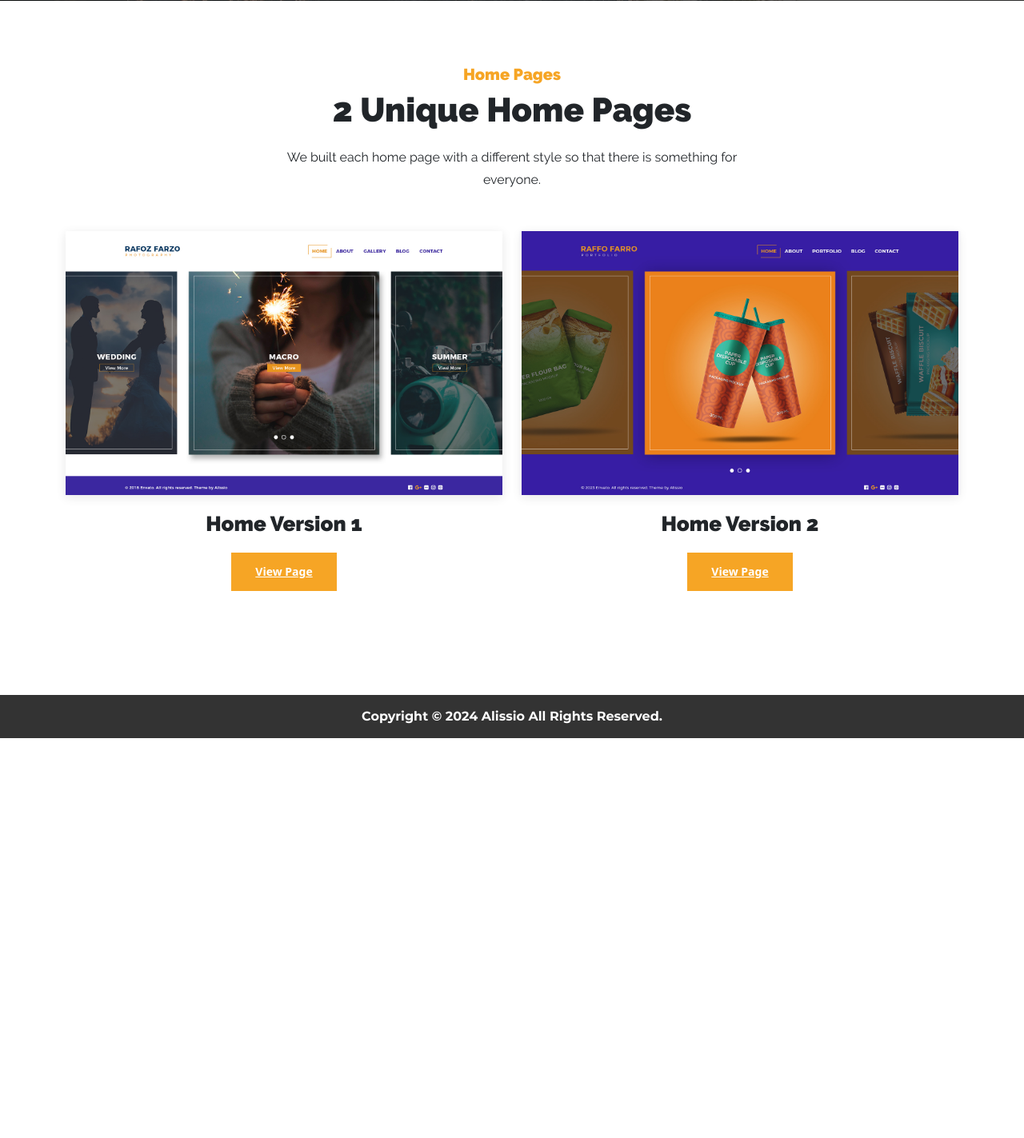
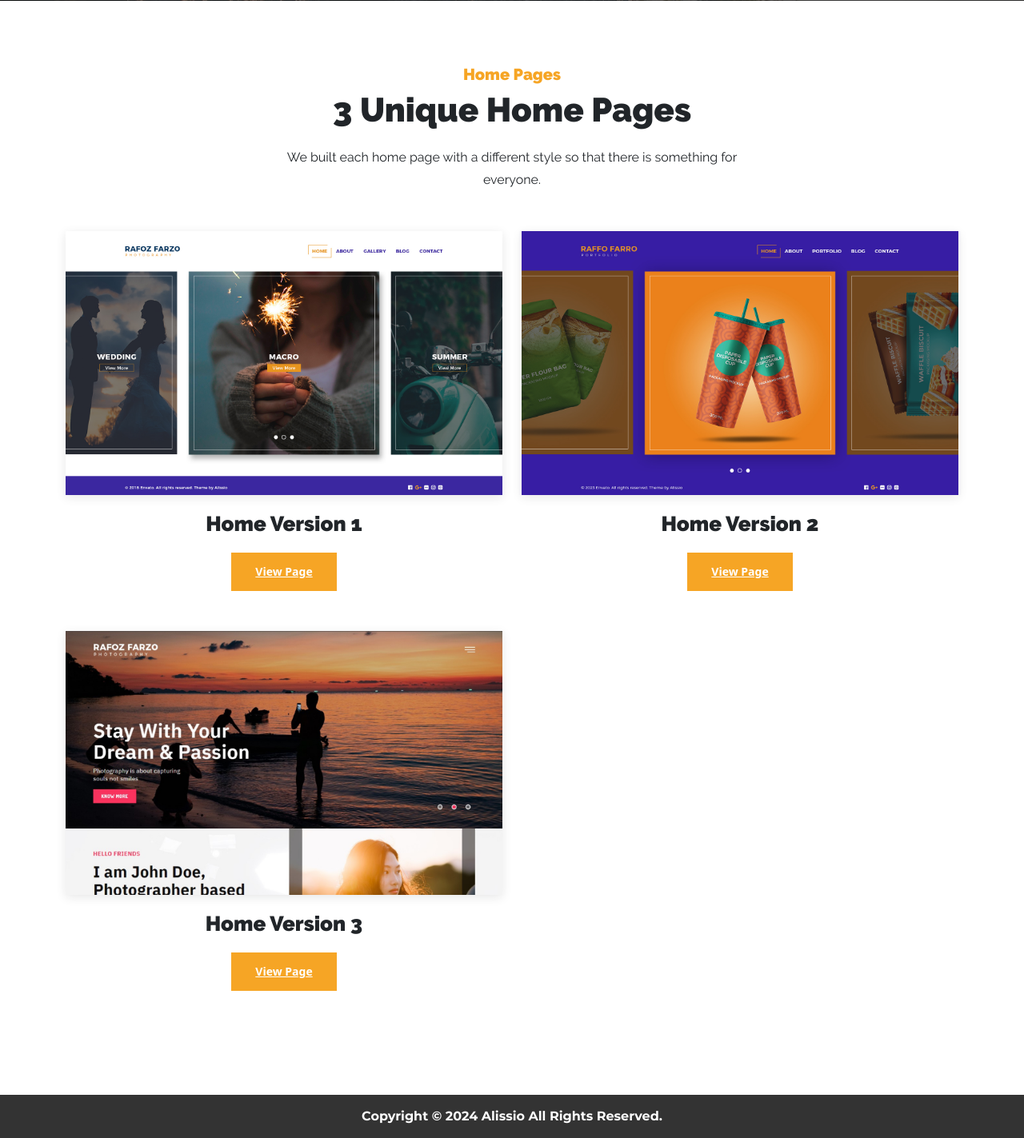
Before and after one commit to elvinmammadoff/rafozfarzo, a PHP site: page /landing/index.php in a window 1280 px wide. Shown: the part 616-2039 px from the top of the page at 80% size. Before the commit the page ends 1539 px from the top, so only its background shows below. Run offline with PHP 8.4, Linux system fonts and the light colour scheme.

Commit message:
landing changed php

```diff
--- a/landing/index.php
+++ b/landing/index.php
@@ -50,7 +50,7 @@
     <div class="container section" id="pages">
         <div class="section-subject">
             <h5 class="section-category">Home Pages</h5>
-            <h2 class="section-title">2 Unique Home Pages</h2>
+            <h2 class="section-title">3 Unique Home Pages</h2>
             <p class="section-subtitle">We built each home page with a different style so that there is something for everyone.</p>
         </div>
         <div class="row">
@@ -72,6 +72,15 @@
                     <a href="https://rafozfarzo.netlify.app/home-v2" class="button">View Page</a>
                 </div>
             </div>
+            <div class="col-sm-6 col-md-6 col-lg-6">
+                <div class="demo">
+                    <a href="https://rafozfarzo.netlify.app/home-v3" class="demo-item">
+                        <div class="demo-inner page-3"></div>
+                    </a>
+                    <h4 class="demo-title">Home Version 3</h4>
+                    <a href="https://rafozfarzo.netlify.app/home-v3" class="button">View Page</a>
+                </div>
+            </div>
         </div>
     </div>
     <div class="copyright">
```
